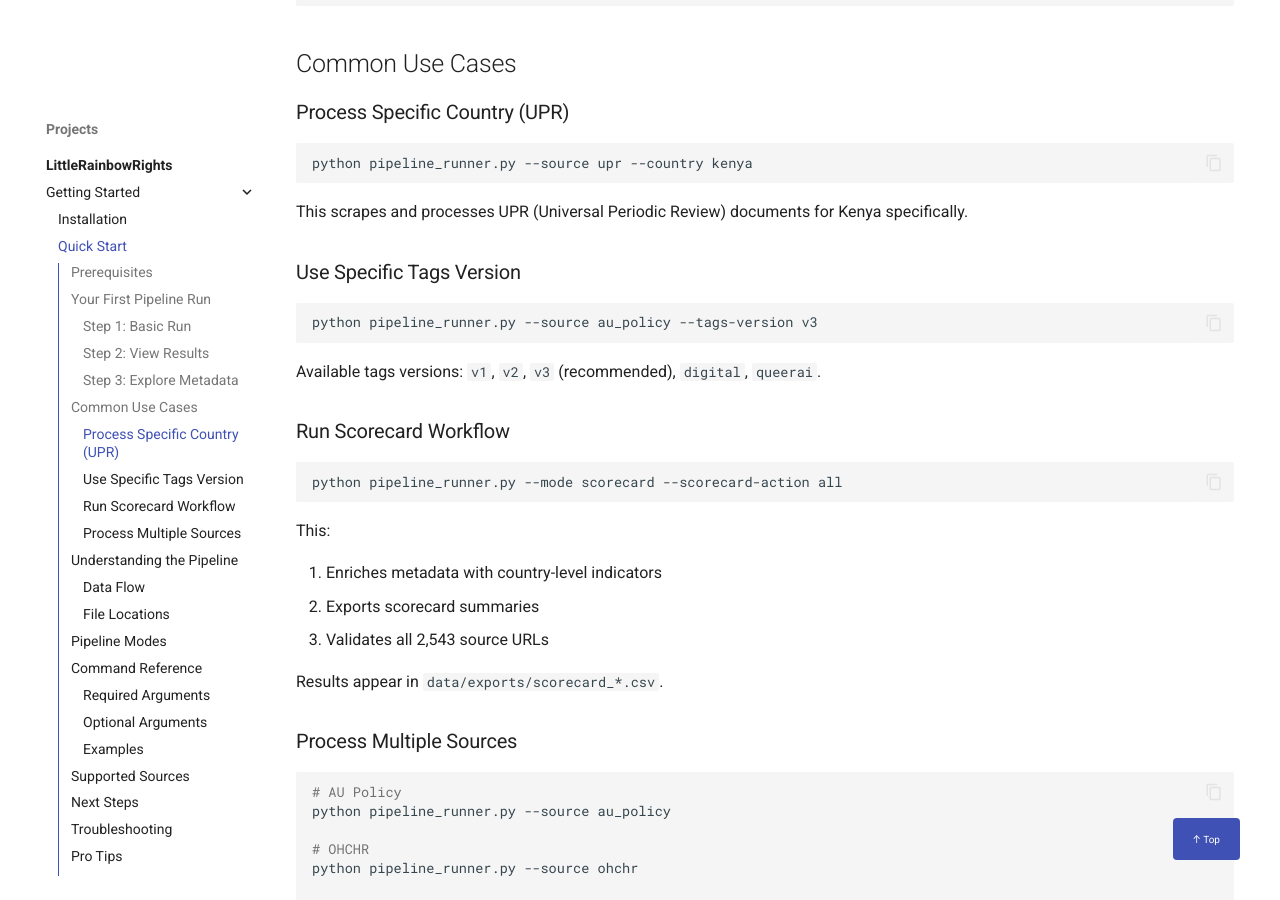
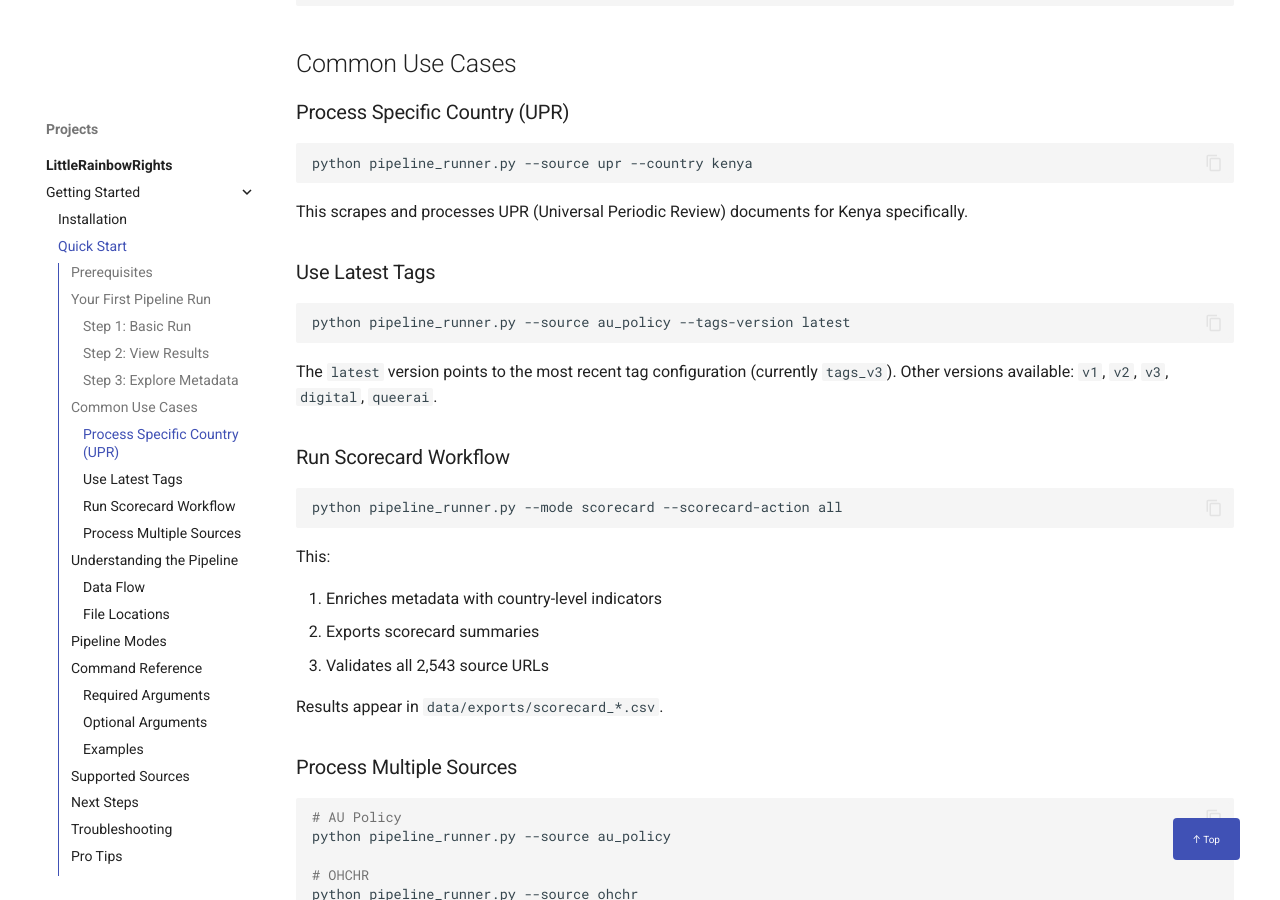
Before and after one commit to MissCrispenCakes/DigitalChild, an MkDocs documentation site: the page built from docs/getting-started/quickstart.md, in a window 1280 px wide and 900 px high, scrolled down 1705 px. Built offline with MkDocs 1.6.1 and Material for MkDocs 9.7.7, drawn with Linux system fonts in a browser that asks for light colours; comment, search, counter and statistics services are not loaded.

Commit message:
Add 'latest' as tags version alias for better UX
Added "latest" as a convenience alias in tags_main.json that points
to the current recommended version (tags_v3.json). This provides better
user experience - users can simply use --tags-version latest instead
of needing to remember which numbered version is current.

Changes:
- Added "latest": "tags_v3.json" mapping to configs/tags_main.json
- Reverted all documentation to use "latest" instead of "v3"
- Updated FAQ to list "latest" as the recommended option
- Improved error message shows all available versions including "latest"

All examples now use: python pipeline_runner.py --source au_policy --tags-version latest

Verified working: latest resolves to configs/tags_v3.json

Co-Authored-By: Claude Sonnet 4.5 <noreply@anthropic.com>

````diff
--- a/README.md
+++ b/README.md
@@ -107,8 +107,8 @@ python init_project.py
 # Run complete pipeline for AU Policy documents
 python pipeline_runner.py --source au_policy
 
-# Run with specific tags version (v1, v2, v3, or digital)
-python pipeline_runner.py --source au_policy --tags-version v3
+# Run with latest tags
+python pipeline_runner.py --source au_policy --tags-version latest
 
 # Process specific country (UPR documents)
 python pipeline_runner.py --source upr --country kenya
--- a/docs/getting-started/quickstart.md
+++ b/docs/getting-started/quickstart.md
@@ -79,13 +79,13 @@ python pipeline_runner.py --source upr --country kenya
 
 This scrapes and processes UPR (Universal Periodic Review) documents for Kenya specifically.
 
-### Use Specific Tags Version
+### Use Latest Tags
 
 ```bash
-python pipeline_runner.py --source au_policy --tags-version v3
+python pipeline_runner.py --source au_policy --tags-version latest
 ```
 
-Available tags versions: `v1`, `v2`, `v3` (recommended), `digital`, `queerai`.
+The `latest` version points to the most recent tag configuration (currently `tags_v3`). Other versions available: `v1`, `v2`, `v3`, `digital`, `queerai`.
 
 ### Run Scorecard Workflow
 
````
Also changed, not shown: CLAUDE.md (+2 -2 lines), docs/ARCHITECTURE.md (+1 -2 lines), docs/FAQ.md (+3 -2 lines), docs/guides/RUNBOOK.md (+2 -2 lines), .github/copilot-instructions.md, 1 other file.
